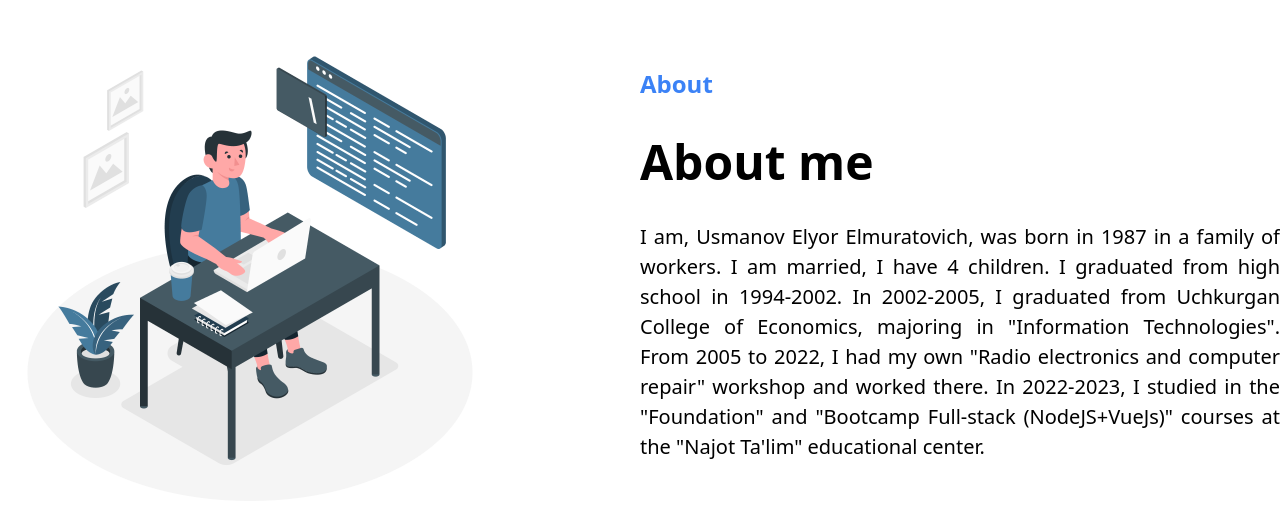
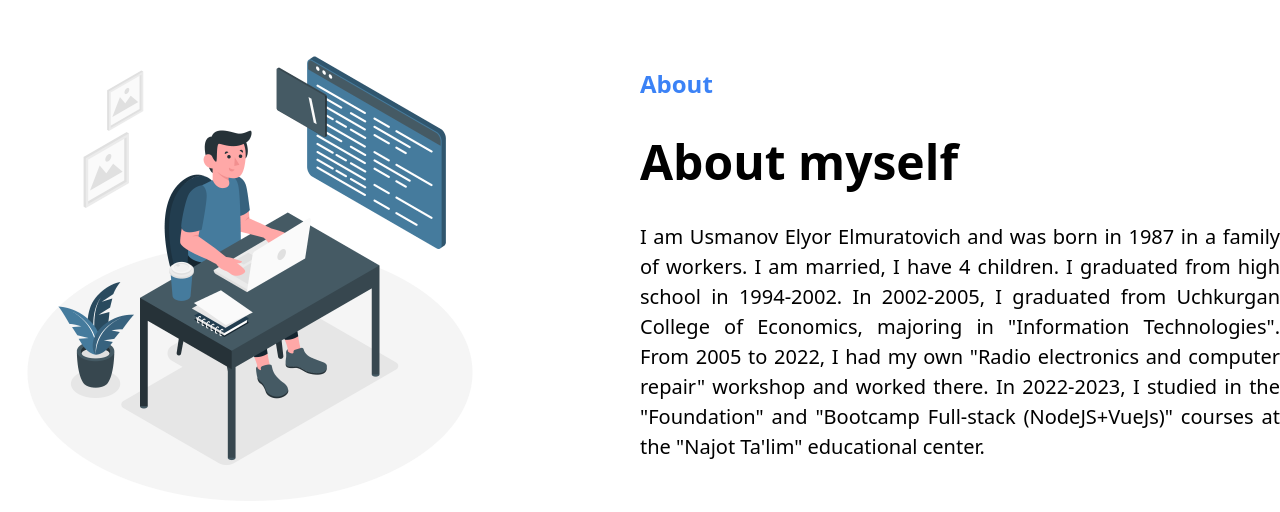
Before and after one commit to masterusmanov/Personal-Portfolio, a Nuxt app: page / in a window 1280 px wide. Shown: the part 780-1292 px from the top of the page. Built offline with nearby package versions, Linux system fonts and the light colour scheme; no server answers.

Commit message:
portfolio update

```diff
--- a/pages/index.vue
+++ b/pages/index.vue
@@ -34,10 +34,10 @@
                         <p class="font-bold text-[24px] text-blue-500 font-bold">About</p>
                     </div>
                     <div>
-                        <h1 class="font-bold text-[48px] font-bold">About me</h1>
+                        <h1 class="font-bold text-[48px] font-bold">About myself</h1>
                     </div>
                     <div class="text">
-                        <p class="text-[20px] text-justify">I am, Usmanov Elyor Elmuratovich, was born in 1987 in a family of workers. I am married, I have 4 children. I graduated from high school in 1994-2002. In 2002-2005, I graduated from Uchkurgan College of Economics, majoring in "Information Technologies". From 2005 to 2022, I had my own "Radio electronics and computer repair" workshop and worked there. In 2022-2023, I studied in the "Foundation" and "Bootcamp Full-stack (NodeJS+VueJs)" courses at the "Najot Ta'lim" educational center.</p>
+                        <p class="text-[20px] text-justify">I am Usmanov Elyor Elmuratovich and was born in 1987 in a family of workers. I am married, I have 4 children. I graduated from high school in 1994-2002. In 2002-2005, I graduated from Uchkurgan College of Economics, majoring in "Information Technologies". From 2005 to 2022, I had my own "Radio electronics and computer repair" workshop and worked there. In 2022-2023, I studied in the "Foundation" and "Bootcamp Full-stack (NodeJS+VueJs)" courses at the "Najot Ta'lim" educational center.</p>
                     </div>
                 </div>
             </div>
```
